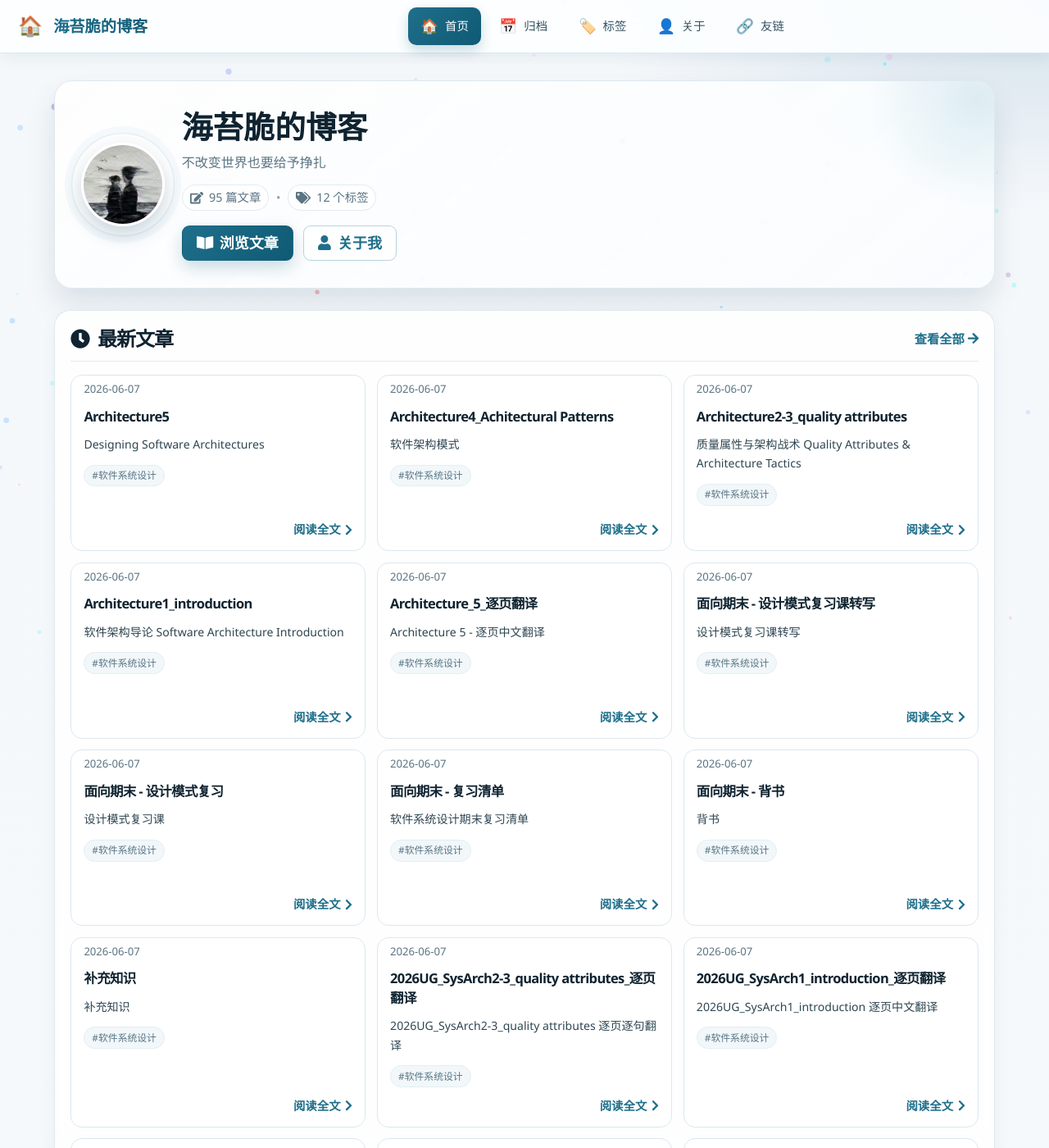
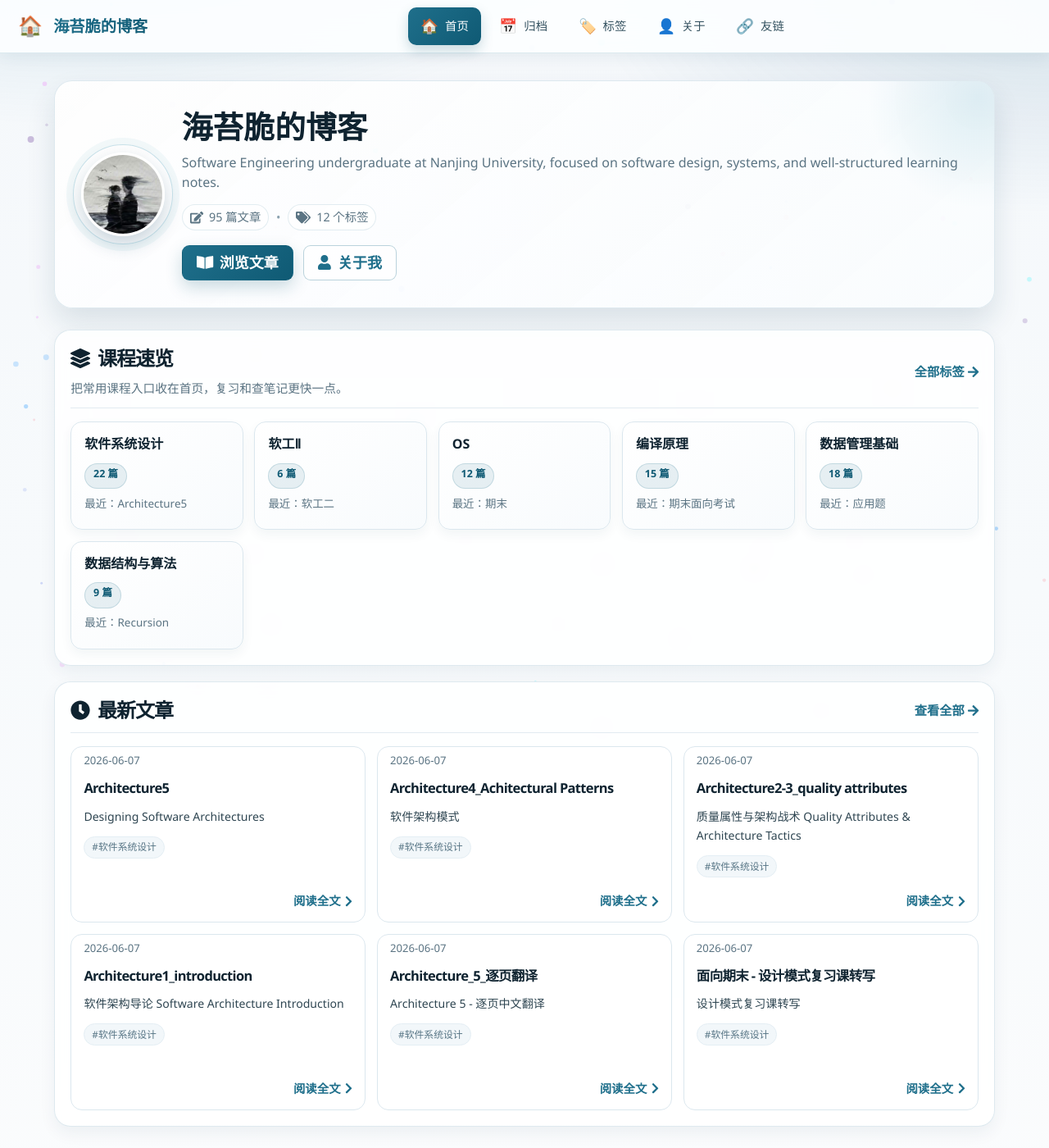
Before and after one commit to Huatiancen/Huatiancen.github.io, a Jekyll site: the page built from index.html, in a window 1280 px wide and 1400 px high. Shown: the whole window at 82% size. Built offline with Jekyll 4.4.1, drawn with Linux system fonts in a browser that asks for light colours; nearby versions of some CDN libraries; the list of posts is cut into pages by our own code; some of the changed text lies outside the part shown.

Commit message:
Refresh blog homepage and profile

```diff
--- a/_config.yml
+++ b/_config.yml
@@ -1,6 +1,6 @@
 # Setup
 title: 海苔脆的博客
-description: 不改变世界也要给予挣扎
+description: Software Engineering undergraduate at Nanjing University, focused on software design, systems, and well-structured learning notes.
 url: https://huatiancen.github.io
 avatar: /avatar.jpg
 paginate: 5
--- a/_layouts/home.html
+++ b/_layouts/home.html
@@ -44,6 +44,37 @@
     </div>
   </section>
 
+  <!-- 课程速览 -->
+  <section class="course-overview">
+    <div class="section-header">
+      <div>
+        <h2 class="section-title">
+          <i class="fas fa-layer-group"></i>
+          课程速览
+        </h2>
+        <p class="section-subtitle">把常用课程入口收在首页，复习和查笔记更快一点。</p>
+      </div>
+      <a href="/tags/" class="view-all">全部标签 <i class="fas fa-arrow-right"></i></a>
+    </div>
+
+    {% assign featured_courses = "软件系统设计|软工Ⅱ|OS|编译原理|数据管理基础|数据结构与算法" | split: "|" %}
+    <div class="course-grid">
+      {% for course in featured_courses %}
+        {% assign course_posts = site.tags[course] %}
+        {% if course_posts %}
+          {% assign latest_post = course_posts | first %}
+          <article class="course-card">
+            <a href="{{ latest_post.url | relative_url }}" class="course-card-link">
+              <span class="course-name">{{ course }}</span>
+              <span class="course-count">{{ course_posts.size }} 篇</span>
+              <span class="course-latest">最近：{{ latest_post.title }}</span>
+            </a>
+          </article>
+        {% endif %}
+      {% endfor %}
+    </div>
+  </section>
+
   <!-- 最新文章 -->
   <section class="recent-posts">
     <div class="section-header">
@@ -55,8 +86,7 @@
     </div>
 
     <div class="posts-grid">
-      {% assign recent_posts = site.posts | limit: 6 %}
-      {% for post in recent_posts %}
+      {% for post in site.posts limit: 6 %}
       <article class="post-card">
         <div class="post-meta">
           {% if post.categories.first %}
--- a/_sass/_home.scss
+++ b/_sass/_home.scss
@@ -233,7 +233,8 @@
   transform: translateY(-1px);
 }
 
-/* Recent posts */
+/* Courses and recent posts */
+.course-overview,
 .recent-posts {
   background: rgba(255, 255, 255, 0.86);
   backdrop-filter: blur(8px);
@@ -242,6 +243,10 @@
   box-shadow: var(--home-shadow-sm);
   padding: 1.2rem;
   animation: home-fade-up 0.62s ease-out 0.08s both;
+}
+
+.course-overview {
+  margin-bottom: 1.2rem;
 }
 
 .section-header {
@@ -268,6 +273,13 @@
   color: var(--home-accent);
 }
 
+.section-subtitle {
+  margin: 0.35rem 0 0;
+  color: var(--home-muted);
+  font-size: 0.92rem;
+  line-height: 1.6;
+}
+
 .view-all {
   color: var(--home-accent);
   text-decoration: none;
@@ -277,6 +289,66 @@
 
 .view-all:hover {
   color: #0d536a;
+}
+
+.course-grid {
+  display: grid;
+  grid-template-columns: repeat(auto-fit, minmax(210px, 1fr));
+  gap: 0.85rem;
+}
+
+.course-card {
+  margin: 0;
+}
+
+.course-card-link {
+  display: grid;
+  gap: 0.45rem;
+  min-height: 132px;
+  padding: 1rem;
+  border-radius: 14px;
+  border: 1px solid var(--home-border);
+  background:
+    linear-gradient(145deg, #ffffff 0%, #f8fbfd 100%);
+  color: var(--home-text);
+  text-decoration: none;
+  box-shadow: 0 6px 14px rgba(16, 54, 79, 0.05);
+  transition: border-color 0.2s ease, transform 0.2s ease, box-shadow 0.2s ease;
+}
+
+.course-card-link:hover {
+  transform: translateY(-2px);
+  border-color: rgba(31, 111, 139, 0.35);
+  box-shadow: 0 12px 24px rgba(16, 54, 79, 0.1);
+}
+
+.course-name {
+  color: var(--home-heading);
+  font-size: 1rem;
+  font-weight: 700;
+  line-height: 1.35;
+}
+
+.course-count {
+  width: fit-content;
+  border-radius: 999px;
+  padding: 0.2rem 0.62rem;
+  color: #0f5a74;
+  background: rgba(31, 111, 139, 0.1);
+  border: 1px solid rgba(31, 111, 139, 0.18);
+  font-size: 0.78rem;
+  font-weight: 650;
+}
+
+.course-latest {
+  color: var(--home-muted);
+  font-size: 0.84rem;
+  line-height: 1.55;
+  display: -webkit-box;
+  -webkit-line-clamp: 2;
+  line-clamp: 2;
+  -webkit-box-orient: vertical;
+  overflow: hidden;
 }
 
 .posts-grid {
@@ -403,6 +475,7 @@
 
 .btn:focus-visible,
 .view-all:focus-visible,
+.course-card-link:focus-visible,
 .read-more:focus-visible,
 .post-title a:focus-visible {
   outline: 2px solid rgba(31, 111, 139, 0.35);
@@ -466,6 +539,10 @@
     padding: 1rem;
   }
 
+  .course-overview {
+    padding: 1rem;
+  }
+
   .section-title {
     font-size: 1.3rem;
   }
```
Also changed, not shown: about.md (+18 -10 lines).
